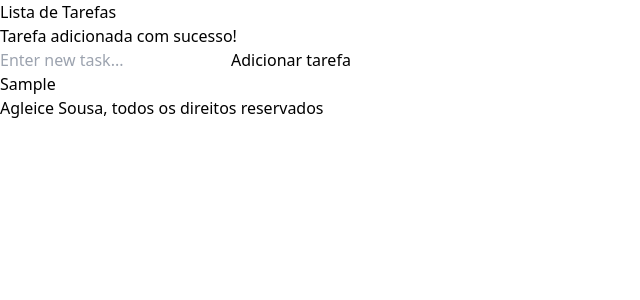
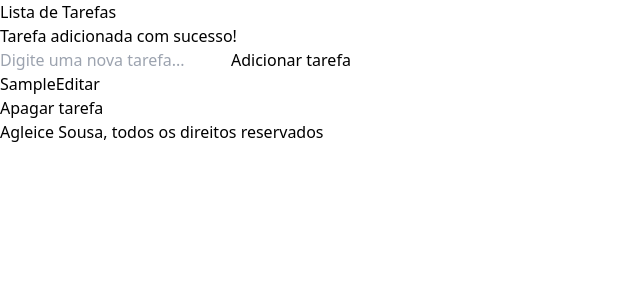
Before and after one commit to agleicesousa/ToDoList, a React (Vite) app: page / in a window 1280 px wide. Both pictures are taken after typing "Sample" into the empty fields and a click on the button "Adicionar tarefa". Shown: the top 300 px of the page, without its empty margins (0-640 px from the left). Built offline with nearby package versions, Linux system fonts and the light colour scheme.

Commit message:
feat: função de atualizar tarefa

```diff
--- a/src/components/TodoList.jsx
+++ b/src/components/TodoList.jsx
@@ -7,6 +7,7 @@ export default function ToDoList() {
     });
     const [feedback, setFeedback] = useState('');
     const [newTask, setNewTask] = useState('');
+    const [editIndex, setEditIndex] = useState(null);
 
     useEffect(() => {
         localStorage.setItem('tasks', JSON.stringify(tasks));
@@ -14,12 +15,32 @@ export default function ToDoList() {
 
     const handleAddTask = () => {
         if (newTask.trim() !== '') {
-            setTasks([...tasks, newTask]);
+            if (editIndex !== null) {
+                const updatedTasks = tasks.map((task, i) =>
+                    i === editIndex ? newTask : task
+                );
+                setTasks(updatedTasks);
+                setEditIndex(null);
+                setFeedback('Tarefa atualizada com sucesso!');
+            } else {
+                setTasks([...tasks, newTask]);
+                setFeedback('Tarefa adicionada com sucesso!');
+            }
             setNewTask('');
-            setFeedback('Tarefa adicionada com sucesso!');
         } else {
             setFeedback('Por favor, insira uma tarefa.');
         }
+    };
+
+    const handleEditTask = (index) => {
+        setNewTask(tasks[index]);
+        setEditIndex(index);
+    };
+
+    const handleRemoveTask = (index) => {
+        const updatedTasks = tasks.filter((_, i) => i !== index);
+        setTasks(updatedTasks);
+        setFeedback('Task removed successfully');
     };
 
     return (
@@ -28,24 +49,30 @@ export default function ToDoList() {
                 <h1 className="">Lista de Tarefas</h1>
             </header>
 
-            <main>
-                {feedback && <p className="">{feedback}</p>}
+            <main className="">
+                {feedback && <p>{feedback}</p>}
                 <input
-                    type="text"
-                    value={newTask}
-                    onChange={(e) => setNewTask(e.target.value)}
-                    placeholder="Enter new task..."
+                    type="text" value={newTask}onChange={(e) => setNewTask(e.target.value)}
+                    placeholder="Digite uma nova tarefa..."
                     className=""
                 />
-                <button onClick={handleAddTask}>Adicionar tarefa</button>
+                <button onClick={handleAddTask} className="">
+                    {editIndex !== null ? 'Atualizar tarefa' : 'Adicionar tarefa'}
+                </button>
 
                 <ul className="">
                     {tasks.map((task, index) => (
                         <li key={index} className="">
                             {task}
+                            <button onClick={() => handleEditTask(index)}
+                            className="">
+                                Editar
+                            </button>
                         </li>
                     ))}
                 </ul>
+
+                <button onClick={handleRemoveTask}>Apagar tarefa</button>
             </main>
 
             <footer className="">
```
